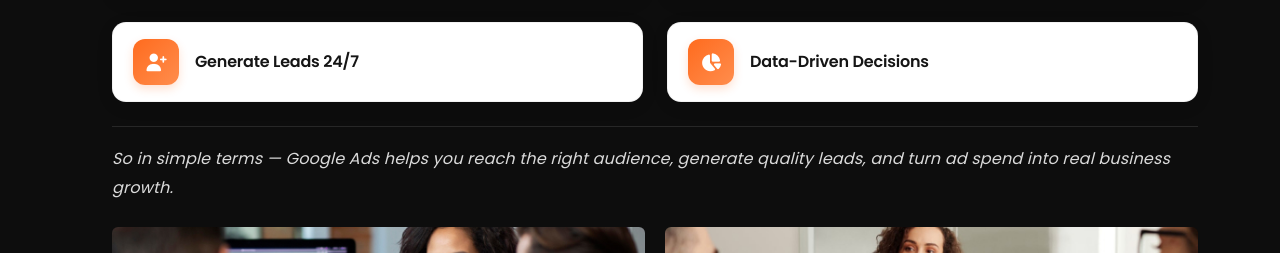
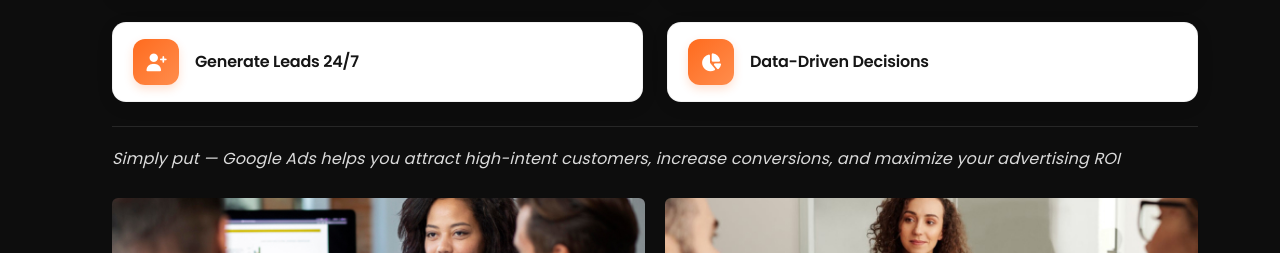
Before and after one commit to pradeepbrandmingo/brandmingo-new, a React (Vite) app in the folder brandmingo-new/: page /google-ads in a window 1280 px wide. Shown: the part 1893-2146 px from the top of the page. Built offline with nearby package versions, Linux system fonts and the light colour scheme; a web font is replaced by a local one.

Commit message:
ads-and-campaigns pages content updateds and chacking

```diff
--- a/brandmingo-new/src/pages/AdsAndCampaigns/GoogleAds.jsx
+++ b/brandmingo-new/src/pages/AdsAndCampaigns/GoogleAds.jsx
@@ -500,9 +500,9 @@ const GoogleAds = () => {
                   </div>
 
                   <p className="benefit-footer-text mb-4">
-                    So in simple terms — Google Ads helps you reach the right
-                    audience, generate quality leads, and turn ad spend into
-                    real business growth.
+                    Simply put — Google Ads helps you attract high-intent
+                    customers, increase conversions, and maximize your
+                    advertising ROI
                   </p>
 
                   {/* SLIDER */}
```
